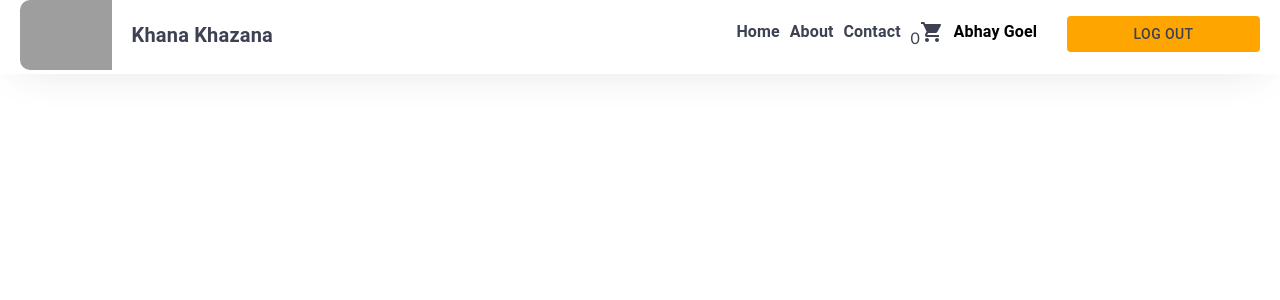
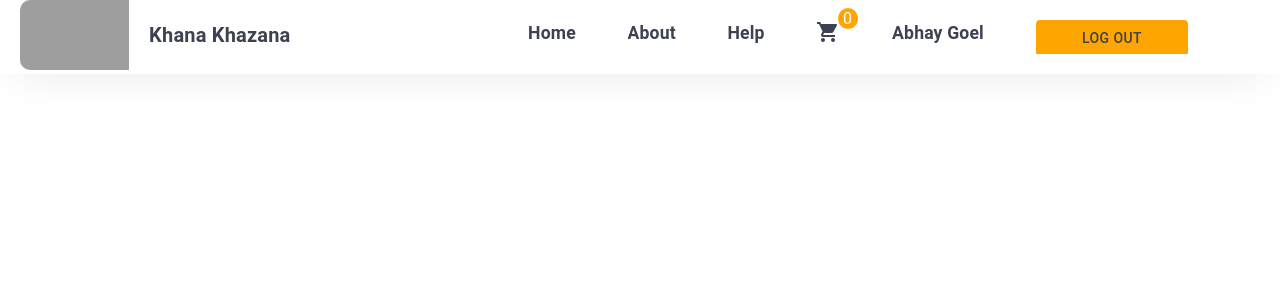
Before and after one commit to abhaygoel14/Food-Delivery-Web-App, a React (Vite) app: page /about in a window 1280 px wide. Shown: the top 300 px of the page. Built offline with nearby package versions, Linux system fonts and the light colour scheme; grey boxes are pictures that could not be loaded.

Commit message:
Added UI changes for Menu Item

```diff
--- a/App.js
+++ b/App.js
@@ -2,7 +2,7 @@ import React, { useState } from "react";
 import ReactDOM from "react-dom/client";
 import { createBrowserRouter, Outlet, RouterProvider } from "react-router-dom";
 import About from "./src/components/header/About";
-import Contact from "./src/components/header/Contact";
+import Help from "./src/components/header/Help";
 import Footer from "./src/components/Footer";
 import Heading from "./src/components/header/Header";
 import Error from "./src/components/header/Error";
@@ -52,8 +52,8 @@ const appRoute = createBrowserRouter([
         element: <About />,
       },
       {
-        path: "/contact",
-        element: <Contact />,
+        path: "/help",
+        element: <Help />,
       },
       {
         path: "/:id",
--- a/index.html
+++ b/index.html
@@ -5,7 +5,7 @@
     <meta charset="UTF-8">
     <meta http-equiv="X-UA-Compatible" content="IE=edge">
     <meta name="viewport" content="width=device-width, initial-scale=1.0">
-    <title>Khana Khazana</title>
+    <title>Khana Khazana-Food App</title>
     <style>
         @import url('https://fonts.googleapis.com/css2?family=Lato&display=swap');
     </style>
--- /dev/null
+++ b/src/components/MenuCard.js
@@ -0,0 +1,89 @@
+import { Box, Button, Divider, Typography } from "@mui/material";
+import React, { useState } from "react";
+import { useDispatch } from "react-redux";
+import { addItem, removeItem } from "../../utils/store/cartSlice";
+import styled from "@emotion/styled";
+
+const StyledTypography = styled(Typography)`
+  color: #3e4152;
+  font-weight: 800;
+  font-size: 2rem;
+  display: inline-block;
+`;
+
+const StyledList = styled(Typography)`
+  margin-right: 4px;
+  font-size: 1.22rem;
+  font-weight: 700;
+  color: #3e4152;
+  word-break: break-word;
+`;
+const MenuCard = ({ restaurantMenu }) => {
+  const dispatch = useDispatch();
+
+  const handleAddItem = (menu) => {
+    dispatch(addItem(menu));
+  };
+  const handleRemoveItem = (menu) => {
+    dispatch(removeItem(menu));
+  };
+  return (
+    <>
+      <Box
+        sx={{
+          display: "inline-block",
+          margin: "20px 60px",
+          width: `calc(100% - 120px)`,
+        }}
+      >
+        <StyledTypography>Menu</StyledTypography>
+        <ul>
+          {restaurantMenu.map((menu, i) => {
+            const [addItemMenu, setAddItemMenu] = useState(false);
+            return (
+              <Box
+                sx={{
+                  borderRadius: "10px",
+                  backgroundColor: "white",
+                  padding: "20px 20px 30px",
+                  border: "1px solid #fff",
+                  contain: "content",
+                  margin: "20px",
+                  cursor: "pointer",
+                }}
+              >
+                <Box sx={{ display: "flex", justifyContent: "space-between" }}>
+                  <li key={i}>
+                    <StyledList>{menu?.card?.info?.name}</StyledList>
+                  </li>
+                  {!addItemMenu ? (
+                    <Button
+                      onClick={() => {
+                        handleAddItem(menu?.card?.info);
+                        setAddItemMenu(true);
+                      }}
+                    >
+                      Add Item
+                    </Button>
+                  ) : (
+                    <Button
+                      onClick={() => {
+                        handleRemoveItem(menu?.card?.info);
+                        setAddItemMenu(false);
+                      }}
+                    >
+                      Remove
+                    </Button>
+                  )}
+                </Box>
+                <Divider />
+              </Box>
+            );
+          })}
+        </ul>
+      </Box>
+    </>
+  );
+};
+
+export default MenuCard;
--- a/src/components/RestaurantMenu.js
+++ b/src/components/RestaurantMenu.js
@@ -2,9 +2,30 @@ import { useEffect, useState } from "react";
 import { useParams } from "react-router-dom";
 import { CARD_IMG_URL, RESTAURANT_MENU_URL } from "../../constant";
 import Shimmer from "./Shimmer.js";
-import { Box, Button } from "@mui/material";
+import { Box, Button, Divider, Typography } from "@mui/material";
 import { useDispatch } from "react-redux";
 import { addItem, removeItem } from "../../utils/store/cartSlice";
+import styled from "@emotion/styled";
+import MenuCard from "./MenuCard";
+
+const StyledTypography = styled(Typography)`
+  margin-top: 20px;
+  font-size: 0.93rem;
+  color: #7e808c;
+  height: calc(0.93rem + 2px);
+  overflow: hidden;
+  text-overflow: ellipsis;
+  margin-bottom: 4px;
+  white-space: nowrap;
+`;
+const StyleTitle = styled(Typography)`
+  color: #3e4152;
+  font-weight: 800;
+  font-size: 2rem;
+  display: inline-block;
+  margin-top: 40px;
+  margin-left: 8px;
+`;
 const RestaurantMenu = () => {
   const [restaurantMenu, setRestaurantMenu] = useState(0);
   const [restaurant, setRestaurant] = useState({});
@@ -22,49 +43,42 @@ const RestaurantMenu = () => {
     );
   }
 
-  const dispatch = useDispatch();
-
-  const handleAddItem = (menu) => {
-    dispatch(addItem(menu));
-  };
-  const handleRemoveItem = (menu) => {
-    console.log("Hello", menu);
-    dispatch(removeItem(menu));
-  };
   return restaurantMenu ? (
-    <Box className="restaurant-menu" sx={{ marginTop: "88px" }}>
-      <Box>
-        <h1>Resturant Id :{resId.id}</h1>
-        <h1>{restaurant.name}</h1>
+    <Box sx={{ marginTop: "88px" }}>
+      <Box
+        sx={{
+          display: "inline-block",
+          margin: "10px 60px",
+          width: `calc(100% - 120px)`,
+        }}
+      >
+        <Box sx={{ display: "flex", justifyContent: "space-between" }}>
+          <Box sx={{ display: "flex" }}>
             <img
               src={CARD_IMG_URL + restaurant.cloudinaryImageId}
               alt={restaurant.name}
             />
-        <h3>Area : {restaurant.areaName}</h3>
-        <h3>Cuisines : {restaurant.cuisines.join(", ")}</h3>
-        <h4>Cost for Two : {restaurant.costForTwoMessage}</h4>
-        <h4>Average Rating : {restaurant.avgRating} stars</h4>
+            <StyleTitle>{restaurant.name}</StyleTitle>
           </Box>
-      <Box className="menu">
-        <h1>Menu</h1>
-        <ul>
-          {restaurantMenu.map((menu, i) => {
-            return (
-              <Box sx={{ display: "flex" }}>
-                <li key={i}>
-                  {menu?.card?.info?.name}
-                  <Button onClick={() => handleAddItem(menu?.card?.info)}>
-                    Add Item
-                  </Button>
-                  <Button onClick={() => handleRemoveItem(menu?.card?.info)}>
-                    Remove
-                  </Button>
-                </li>
+
+          <Box
+            sx={{ display: "flex", flexWrap: "wrap", flexDirection: "column" }}
+          >
+            <StyledTypography>Area : {restaurant.areaName}</StyledTypography>
+            <StyledTypography>
+              Cuisines : {restaurant.cuisines.join(", ")}
+            </StyledTypography>
+            <StyledTypography>
+              Cost for Two : {restaurant.costForTwoMessage}
+            </StyledTypography>
+            <StyledTypography>
+              Average Rating : {restaurant.avgRating} stars
+            </StyledTypography>
           </Box>
-            );
-          })}
-        </ul>
         </Box>
+      </Box>
+      <Divider sx={{ margin: "0 50px" }} />
+      <MenuCard restaurantMenu={restaurantMenu} />
     </Box>
   ) : (
     <Shimmer />
--- a/src/components/header/Header.js
+++ b/src/components/header/Header.js
@@ -1,11 +1,13 @@
 import { useContext, useEffect, useState } from "react";
 import { Link } from "react-router-dom";
 import { LOGO_URL } from "../../../constant";
-import { Box, Button, Typography } from "@mui/material";
+import { Box, Button, Drawer, Typography } from "@mui/material";
 import ShoppingCartIcon from "@mui/icons-material/ShoppingCart";
 import styled from "@emotion/styled";
 import UserContext from "../../../utils/UserContext";
 import { useSelector } from "react-redux";
+import useIsLargeView from "../../../utils/useIsLargeView";
+import { Menu } from "@mui/icons-material";
 
 const StyledHeading = styled(Box)`
   display: flex;
@@ -44,15 +46,23 @@ const StyledLink = styled(Link)`
 `;
 
 const StyledTypography = styled(Typography)`
+  color: #3e4152;
   font-weight: 600;
-  font-size: 16px;
+  font-size: 1.1rem;
+  display: inline-block;
   @media screen and (max-width: 600px) {
-    font-size: 12px;
+    font-size: 1.1rem;
+    font-weight: 600;
+    color: #3e4152;
+    padding: 35px;
+    display: flex;
+    justify-content: center;
   }
 `;
 
 const Heading = () => {
   const [isAuthenticate, setIsAuthenticate] = useState(false);
+  const [isOpen, setIsOpen] = useState(false);
   useEffect(() => {
     getAuthentication();
   }, []);
@@ -60,6 +70,7 @@ const Heading = () => {
     setIsAuthenticate(true);
   }
   const { user, setUser } = useContext(UserContext);
+  const isLargeView = useIsLargeView(760);
   const cartItems = useSelector((store) => store.cart.items);
   console.log(cartItems);
   return (
@@ -79,17 +90,45 @@ const Heading = () => {
           <Typography
             sx={{
               fontWeight: "700",
-              fontSize: "20px",
+              fontSize: isLargeView ? "20px" : "16px",
             }}
           >
             Khana Khazana
           </Typography>
         </StyledLink>
+        {!isLargeView && (
+          <Box sx={{ display: "flex" }}>
+            <StyledLink to="/cart">
+              <ShoppingCartIcon />
+              <Typography
+                sx={{
+                  position: "absolute",
+                  top: 8,
+                  right: "23%",
+                  backgroundColor: "orange",
+                  borderRadius: "50%",
+                  color: "white",
+                  width: 20,
+                  height: 20,
+                  display: "flex",
+                  justifyContent: "center",
+                  alignItems: "center",
+                  overflow: "hidden",
+                }}
+              >
+                {cartItems.length}
+              </Typography>
+            </StyledLink>
+          </Box>
+        )}
+        {isLargeView ? (
+          <>
             <Box
               sx={{
                 display: "flex",
-            width: "35%",
+                width: "70%",
                 justifyContent: "space-evenly",
+                overflow: "hidden",
               }}
             >
               <StyledLink to="/">
@@ -98,12 +137,98 @@ const Heading = () => {
               <StyledLink to="/about">
                 <StyledTypography>About</StyledTypography>
               </StyledLink>
-          <StyledLink to="/contact">
-            <StyledTypography>Contact</StyledTypography>
+              <StyledLink to="/help">
+                <StyledTypography>Help</StyledTypography>
               </StyledLink>
+              <Box sx={{ display: "flex" }}>
                 <StyledLink to="/cart">
+                  <ShoppingCartIcon />
+                  <Typography
+                    sx={{
+                      position: "fixed",
+                      top: 8,
+                      right: "33%",
+                      backgroundColor: "orange",
+                      borderRadius: "50%",
+                      color: "white",
+                      width: 20,
+                      height: 21,
+                      display: "flex",
+                      justifyContent: "center",
+                      alignItems: "center",
+                      overflow: "hidden",
+                    }}
+                  >
                     {cartItems.length}
-            <ShoppingCartIcon />
+                  </Typography>
+                </StyledLink>
+              </Box>
+              <StyledTypography
+                onClick={() =>
+                  setUser({
+                    name: "Abhay",
+                  })
+                }
+              >
+                {user.name}
+              </StyledTypography>
+              <Button
+                type="submit"
+                onClick={() =>
+                  isAuthenticate
+                    ? setIsAuthenticate(false)
+                    : setIsAuthenticate(true)
+                }
+                sx={{
+                  background: "orange",
+                  width: "20%",
+                  height: "36px",
+                  color: "#3d4152",
+                  "&:hover ": {
+                    background: "orange",
+                  },
+                }}
+              >
+                {isAuthenticate ? "Log out" : "Login"}
+              </Button>
+            </Box>
+          </>
+        ) : (
+          <>
+            <Menu onClick={() => setIsOpen(true)} />
+            <Box component="nav">
+              <Drawer
+                anchor={"right"}
+                variant="temporary"
+                open={isOpen}
+                onClose={() => setIsOpen(false)}
+                ModalProps={{
+                  keepMounted: true, // Better open performance on mobile.
+                }}
+                sx={{
+                  display: { xs: "block", sm: "none" },
+                  "& .MuiDrawer-paper": {
+                    boxSizing: "border-box",
+                    width: "50%",
+                  },
+                }}
+              >
+                <Box
+                  sx={{
+                    display: "flex",
+                    flexDirection: "column",
+                    justifyContent: "space-evenly",
+                    overflow: "hidden",
+                  }}
+                >
+                  <StyledLink to="/">
+                    <StyledTypography>Home</StyledTypography>
+                  </StyledLink>
+                  <StyledLink to="/about">
+                    <StyledTypography>About</StyledTypography>
+                  </StyledLink>
+                  <StyledLink to="/help">
+                    <StyledTypography>Help</StyledTypography>
                   </StyledLink>
                   <StyledTypography
                     onClick={() =>
@@ -114,18 +239,17 @@ const Heading = () => {
                   >
                     {user.name}
                   </StyledTypography>
-        </Box>
-      </Box>
                   <Button
                     type="submit"
                     onClick={() =>
-          isAuthenticate ? setIsAuthenticate(false) : setIsAuthenticate(true)
+                      isAuthenticate
+                        ? setIsAuthenticate(false)
+                        : setIsAuthenticate(true)
                     }
                     sx={{
                       background: "orange",
-          width: "20%",
+                      width: "100%",
                       height: "36px",
-          marginTop: "16px",
                       color: "#3d4152",
                       "&:hover ": {
                         background: "orange",
@@ -134,6 +258,12 @@ const Heading = () => {
                   >
                     {isAuthenticate ? "Log out" : "Login"}
                   </Button>
+                </Box>
+              </Drawer>
+            </Box>
+          </>
+        )}
+      </Box>
     </StyledHeading>
   );
 };
--- a/src/components/header/Contact.js
+++ b/src/components/header/Help.js
@@ -27,7 +27,7 @@ const Section = ({ title, description, isClicked, setisClicked }) => {
     </>
   );
 };
-const Contact = () => {
+const Help = () => {
   const [isClicked, setisClicked] = useState("about");
   return (
     <>
@@ -55,4 +55,4 @@ const Contact = () => {
   );
 };
 
-export default Contact;
+export default Help;
--- /dev/null
+++ b/utils/useIsLargeView.js
@@ -0,0 +1,23 @@
+import { useState, useEffect } from "react";
+
+const useIsLargeView = (breakpoint) => {
+  const [isLargeView, setIsLargeView] = useState(false);
+
+  useEffect(() => {
+    const handleResize = () => {
+      setIsLargeView(window.innerWidth >= breakpoint);
+    };
+
+    handleResize();
+
+    window.addEventListener("resize", handleResize);
+
+    return () => {
+      window.removeEventListener("resize", handleResize);
+    };
+  }, [breakpoint]);
+
+  return isLargeView;
+};
+
+export default useIsLargeView;
```
Also changed, not shown: src/components/Body.js (+8 -4 lines). Lines whose indentation alone changed are shown as unchanged.
